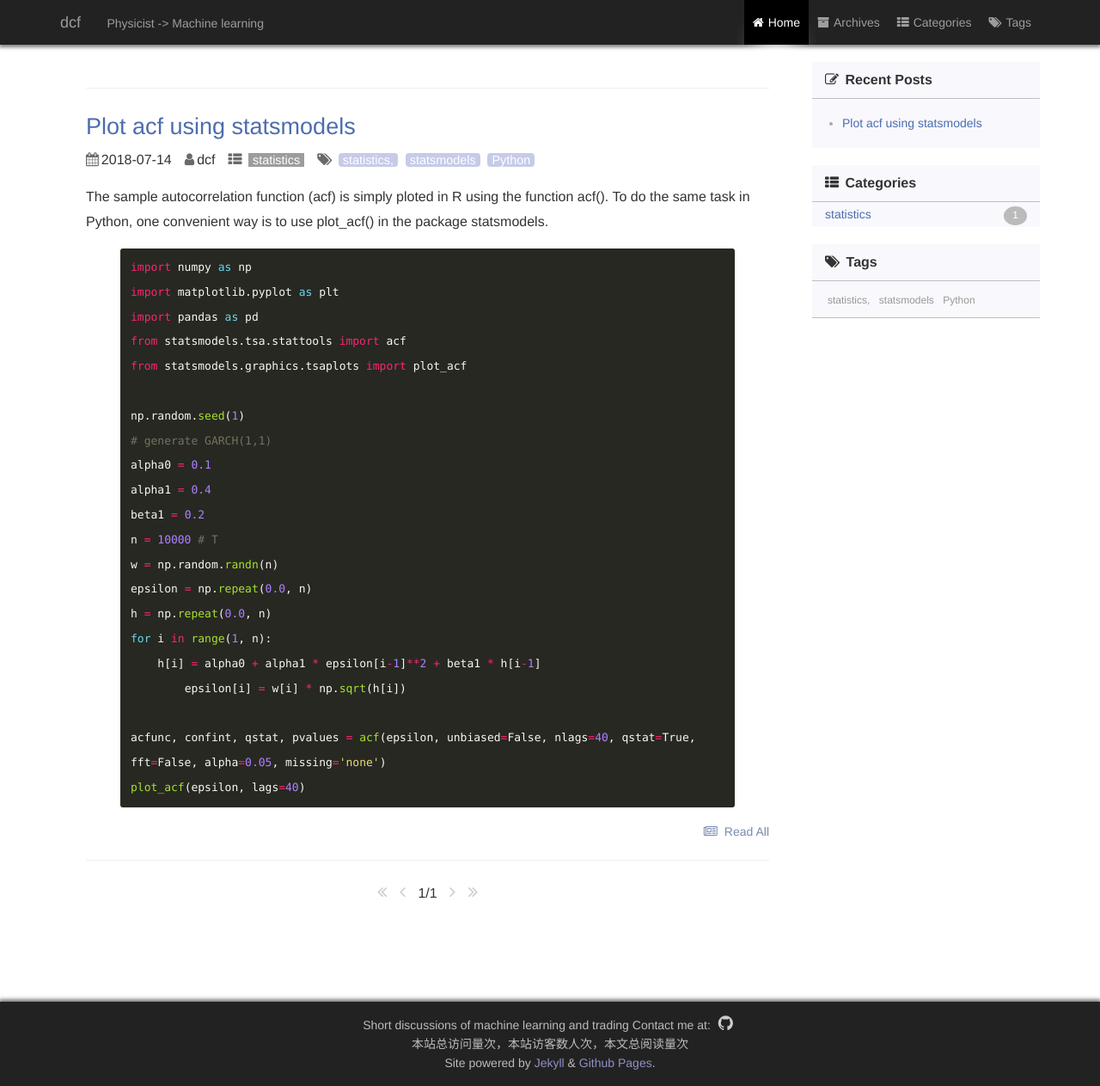
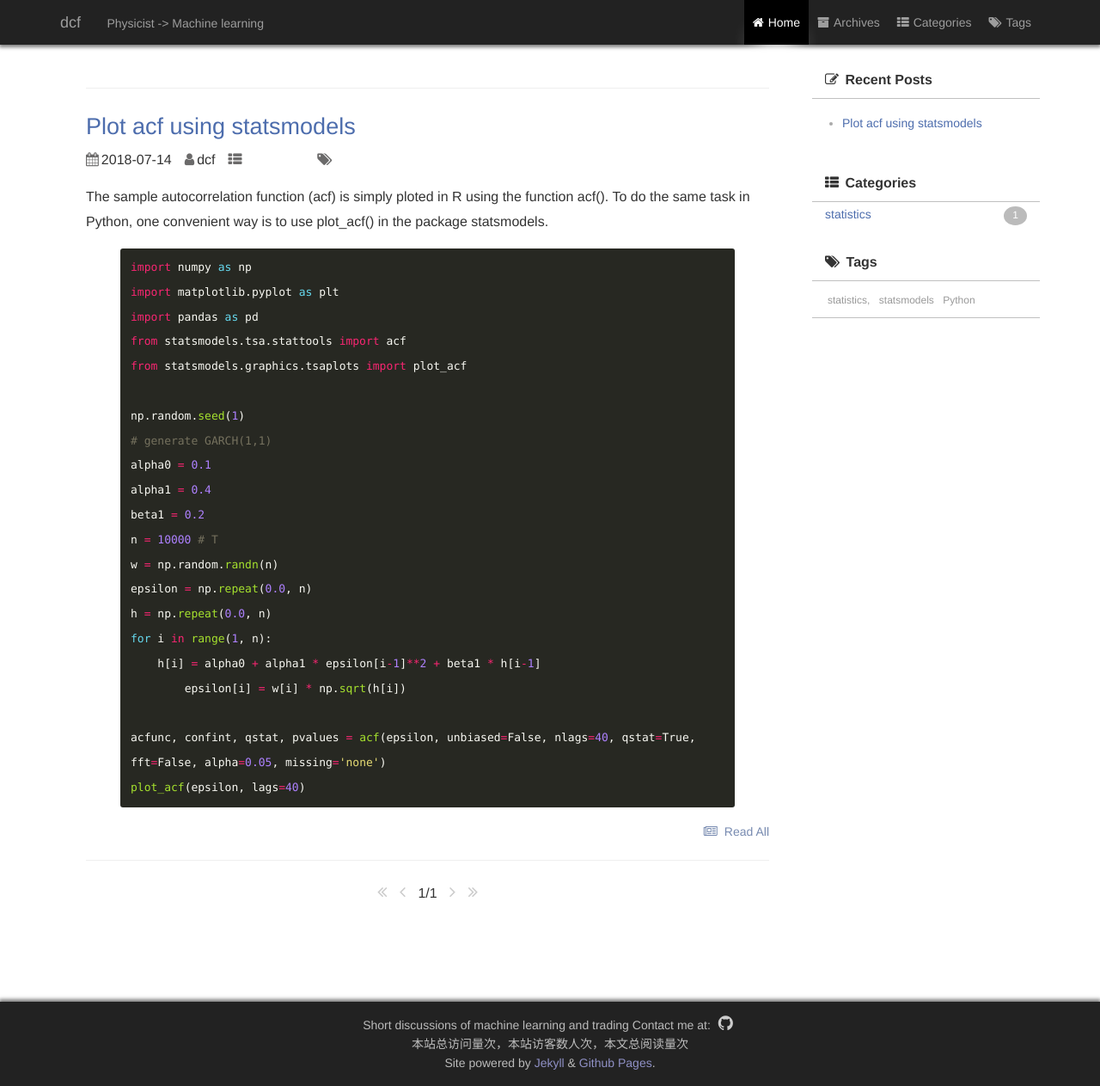
Before and after one commit to dcfmodel/dcfmodel.github.io, a Jekyll site: the page built from index.html, in a window 1280 px wide. Shown: the whole page at 86% size. Built offline with Jekyll 4.4.1, drawn with Linux system fonts in a browser that asks for light colours; the list of posts is cut into pages by our own code; comment, search, counter and statistics services are not loaded; a style sheet for code colours, icons or effects is not loaded.

Commit message:
change _page.scss

```diff
--- a/_sass/_page.scss
+++ b/_sass/_page.scss
@@ -18,9 +18,9 @@
         padding: 20px 30px;
         line-height: 1.6;
         font-size: 16px;
-        //background-color: #f8f8fd;
+        // background-color: #f8f8fd;
         background-color: #ffffff;
-        //box-shadow: 0 1px 2px rgba(0,0,0,0.4),0 0 30px rgba(10,10,0,0.1) inset;
+        // box-shadow: 0 1px 2px rgba(0,0,0,0.4),0 0 30px rgba(10,10,0,0.1) inset;
         box-shadow: 0 1px 2px rgba(0,0,0,0),0 0 30px rgba(0,0,0,0) inset;
         >h1 {
             margin-bottom: -10px;
@@ -58,12 +58,14 @@
                     }
                     a {
                         padding: 0 5px;
-                        background-color: #9e9d9d;
+                        // background-color: #9e9d9d;
+                        background-color: #ffffff;
                         color: #fff;
                         font-size: 90%;
                         transition: 0.3s ease;
                         &:hover {
-                            background-color: #b6b6b9;
+                            // background-color: #b6b6b9;
+                            background-color: #ffffff;
                         }
                     }
                 }
@@ -75,13 +77,15 @@
 
                         // border: 1px solid #aaa;
                         padding: 0 5px;
-                        background-color: #c6cbe9;
+                        // background-color: #c6cbe9;
+                        background-color: #ffffff;
                         border-radius: 4px;
                         color: #fff;
                         font-size: 90%;
                         transition: 0.3s ease;
                         &:hover {
-                            background-color: #c0ddc7;
+                            // background-color: #c0ddc7;
+                            background-color: #ffffff;
                         }
                     }
                 }
@@ -106,8 +110,9 @@
         }
         .side {
             box-sizing: border-box;
-            background-color: #f8f8fd;
-            //box-shadow: 0 1px 3px 1px rgba(0, 0, 0, 0.3), 0 0 30px rgba(10, 10, 0, 0.1) inset;
+            // background-color: #f8f8fd;
+            background-color: #ffffff;
+            // box-shadow: 0 1px 3px 1px rgba(0, 0, 0, 0.3), 0 0 30px rgba(10, 10, 0, 0.1) inset;
             box-shadow: 0 1px 3px 1px rgba(0, 0, 0, 0), 0 0 30px rgba(0, 0, 0, 0) inset;
             padding-bottom: 1px;
             -ms-word-break: break-all;
@@ -197,7 +202,8 @@
             padding: 5px 10px;
             color: #333;
             font-size: 15px;
-            background-color: #f8f8fd;
+            // background-color: #f8f8fd;
+            background-color: #ffffff;
             //box-shadow: 0 0 8px 0 rgba(0, 0, 0, 0.3), 0 0 30px rgba(10, 10, 0, 0.1) inset;
             box-shadow: 0 0 8px 0 rgba(0, 0, 0, 0), 0 0 30px rgba(0, 0, 0, 0) inset;
             opacity: 0.7;
```
